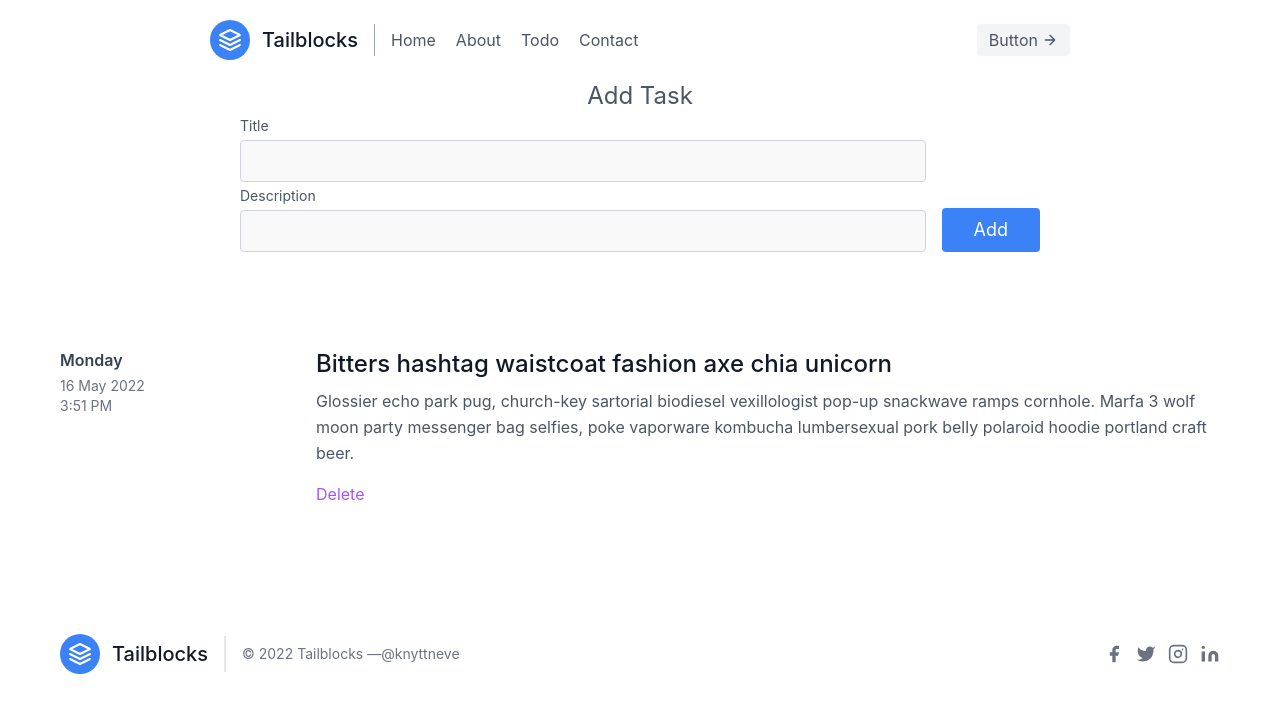
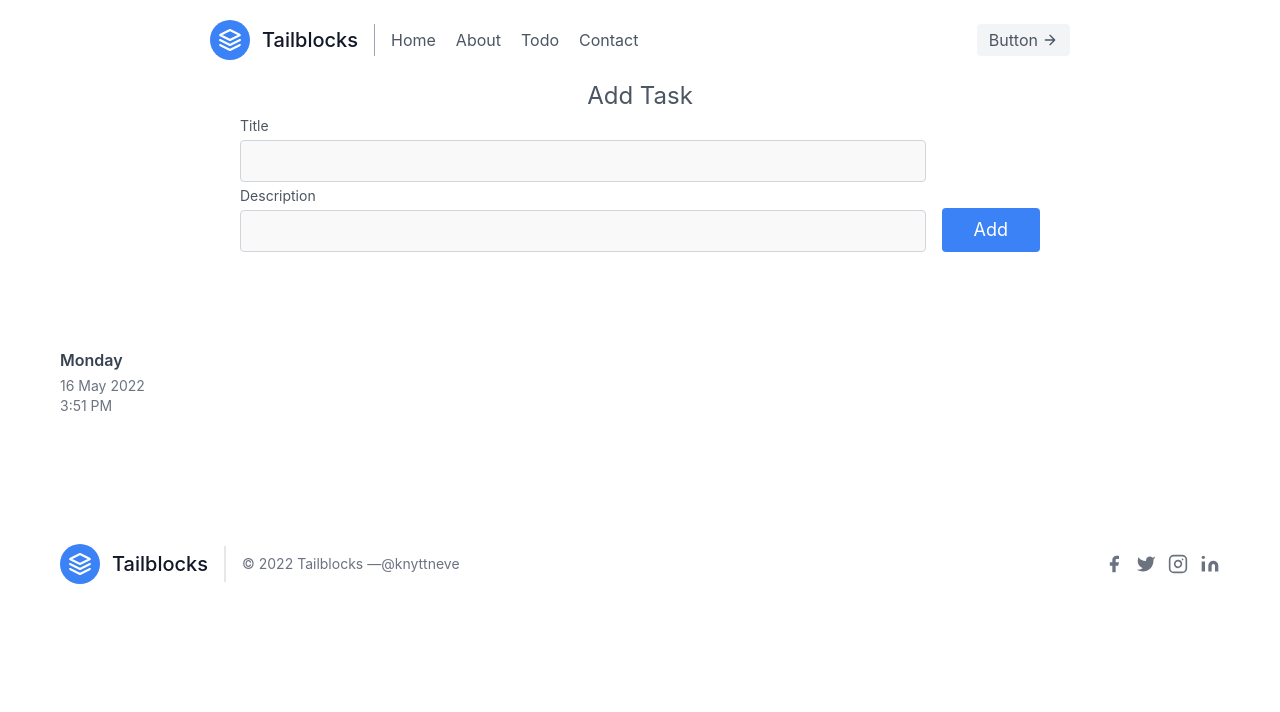
Before and after one commit to Hitansh-Thakur/NextJs, a Next.js app: page /todo in a window 1280 px wide. Shown: the top 712 px of the page. Built offline with nearby package versions, Linux system fonts and the light colour scheme.

Commit message:
Add Task,Delete task,Task Styling,Create element,Date Time

```diff
--- a/pages/todo.jsx
+++ b/pages/todo.jsx
@@ -1,7 +1,5 @@
-import Head from "next/head";
-import Script from "next/script";
 import React from "react";
-import { useState } from "react";
+
 
 const weekday = [
   "Sunday",
@@ -46,6 +44,11 @@ const addtask = () => {
   // USING DOCUMENT ELEMENT OUTSIDE FUNCTION
   // RESEARCH ON "ReactDOM"
 
+  const deleteTask = () => {
+    TaskContainer.remove();
+    console.log("deleted Task");
+  };
+
   let titleInput = document.getElementById("title-input").value;
   let descInput = document.getElementById("desc-input").value;
 
@@ -53,25 +56,39 @@ const addtask = () => {
   let desc = document.getElementById("desc");
 
   // create title element
+  let TaskContainer = document.createElement("div");
+
   let heading = document.createElement("h1");
   var titlenode = document.createTextNode(titleInput);
+  heading.setAttribute(
+    "class",
+    "text-2xl font-medium text-gray-900 title-font mb-2"
+  );
   heading.appendChild(titlenode);
-  document.getElementById("task-container").appendChild(heading);
+  TaskContainer.appendChild(heading);
 
+  // create description element
   let description = document.createElement("p");
-  var descnode = document.createTextNode(descInput);
+  let descnode = document.createTextNode(descInput);
+  description.setAttribute("class", "leading-relaxed");
   description.appendChild(descnode);
-  document.getElementById("task-container").appendChild(description);
+  TaskContainer.appendChild(description);
 
+  // create delete task btn
+  let deletebtn = document.createElement("button");
+  let deletebtnnode = document.createTextNode("Delete");
+  deletebtn.setAttribute(
+    "class",
+    "text-purple-500 inline-flex items-center mt-4 cursor-pointer"
+  );
+  deletebtn.appendChild(deletebtnnode);
+  TaskContainer.appendChild(deletebtn);
+  deletebtn.addEventListener("click", deleteTask);
 
-  // Displaying Input Data as Task
-  title.innerText = titleInput;
-  desc.innerText = descInput;
+  let Alltasks = document.getElementById("tasks");
+  Alltasks.appendChild(TaskContainer);
 
-  // console.log("add task");
 };
-
-const deleteTask = () => {};
 
 const Todo = () => {
   return (
@@ -127,90 +144,10 @@ const Todo = () => {
                     <br /> {time}
                   </span>
                 </div>
-                <div id="task-container" className="md:flex-grow">
-                  <h2
-                    id="title"
-                    className="text-2xl font-medium text-gray-900 title-font mb-2"
-                  >
-                    Bitters hashtag waistcoat fashion axe chia unicorn
-                  </h2>
-                  <p id="desc" className="leading-relaxed">
-                    Glossier echo park pug, church-key sartorial biodiesel
-                    vexillologist pop-up snackwave ramps cornhole. Marfa 3 wolf
-                    moon party messenger bag selfies, poke vaporware kombucha
-                    lumbersexual pork belly polaroid hoodie portland craft beer.
-                  </p>
-                  <button
-                    onClick={deleteTask}
-                    className="text-purple-500 inline-flex items-center mt-4"
-                  >
-                    Delete
-                  </button>
+                <div id="tasks">
+                  <div id="task-container" className="md:flex-grow"></div>
                 </div>
               </div>
-
-              {/* -------------------------------------------------------------------------------------------------------------- */}
-
-              {/* <div className="py-8 flex flex-wrap md:flex-nowrap">
-              <div className="md:w-64 md:mb-0 mb-6 flex-shrink-0 flex flex-col">
-                <span className="font-semibold title-font text-gray-700">
-                  {day}
-                </span>
-                <span className="mt-1 text-gray-500 text-sm">
-                  {date} {month} {year}
-                </span>
-              </div>
-              <div className="md:flex-grow">
-                <h2 className="text-2xl font-medium text-gray-900 title-font mb-2">
-                  Meditation bushwick direct trade taxidermy shaman
-                </h2>
-                <p className="leading-relaxed">
-                  Glossier echo park pug, church-key sartorial biodiesel
-                  vexillologist pop-up snackwave ramps cornhole. Marfa 3 wolf
-                  moon party messenger bag selfies, poke vaporware kombucha
-                  lumbersexual pork belly polaroid hoodie portland craft beer.
-                </p>
-                <button className="text-purple-500 inline-flex items-center mt-4">
-                  Learn More
-                </button>
-              </div>
-            </div> */}
-              {/* <div className="py-8 flex flex-wrap md:flex-nowrap">
-              <div className="md:w-64 md:mb-0 mb-6 flex-shrink-0 flex flex-col">
-                <span className="font-semibold title-font text-gray-700">
-                  {day}
-                </span>
-                <span className="text-sm text-gray-500">
-                  {date} {month} {year}
-                </span>
-              </div>
-              <div className="md:flex-grow">
-                <h2 className="text-2xl font-medium text-gray-900 title-font mb-2">
-                  Woke master cleanse drinking vinegar salvia
-                </h2>
-                <p className="leading-relaxed">
-                  Glossier echo park pug, church-key sartorial biodiesel
-                  vexillologist pop-up snackwave ramps cornhole. Marfa 3 wolf
-                  moon party messenger bag selfies, poke vaporware kombucha
-                  lumbersexual pork belly polaroid hoodie portland craft beer.
-                </p>
-                <a className="text-purple-500 inline-flex items-center mt-4">
-                  Learn More
-                  <svg
-                    className="w-4 h-4 ml-2"
-                    viewBox="0 0 24 24"
-                    stroke="currentColor"
-                    strokeWidth="2"
-                    fill="none"
-                    strokeLinecap="round"
-                    strokeLinejoin="round"
-                  >
-                    <path d="M5 12h14"></path>
-                    <path d="M12 5l7 7-7 7"></path>
-                  </svg>
-                </a>
-              </div>
-            </div> */}
             </div>
           </div>
         </section>
```
